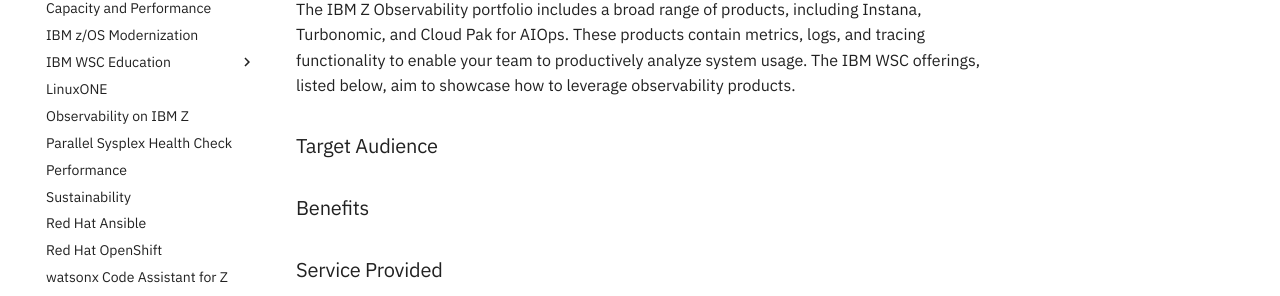
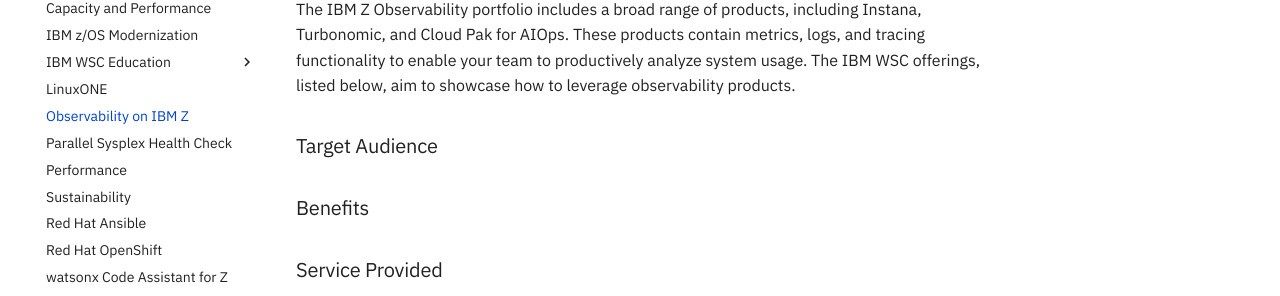
Before and after one commit to ibm-wsc/website, an MkDocs documentation site: the page built from docs/observability.md, in a window 1280 px wide. Shown: the part 229-525 px from the top of the page. Built offline with MkDocs 1.6.1 and Material for MkDocs 9.7.7, drawn with Linux system fonts in a browser that asks for light colours.

```diff
--- a/mkdocs.yml
+++ b/mkdocs.yml
@@ -9,7 +9,7 @@ nav:
     - IBM Z Explore: education/zxplore.md
     - Mainframe Skills Depot: education/msd.md
   - LinuxONE: linuxONE.md
-  - Observability on IBM Z: Observability.md
+  - Observability on IBM Z: observability.md
   - Parallel Sysplex Health Check: healthcheck.md
   - Performance: performance.md
   - Sustainability: sustainability.md
```
